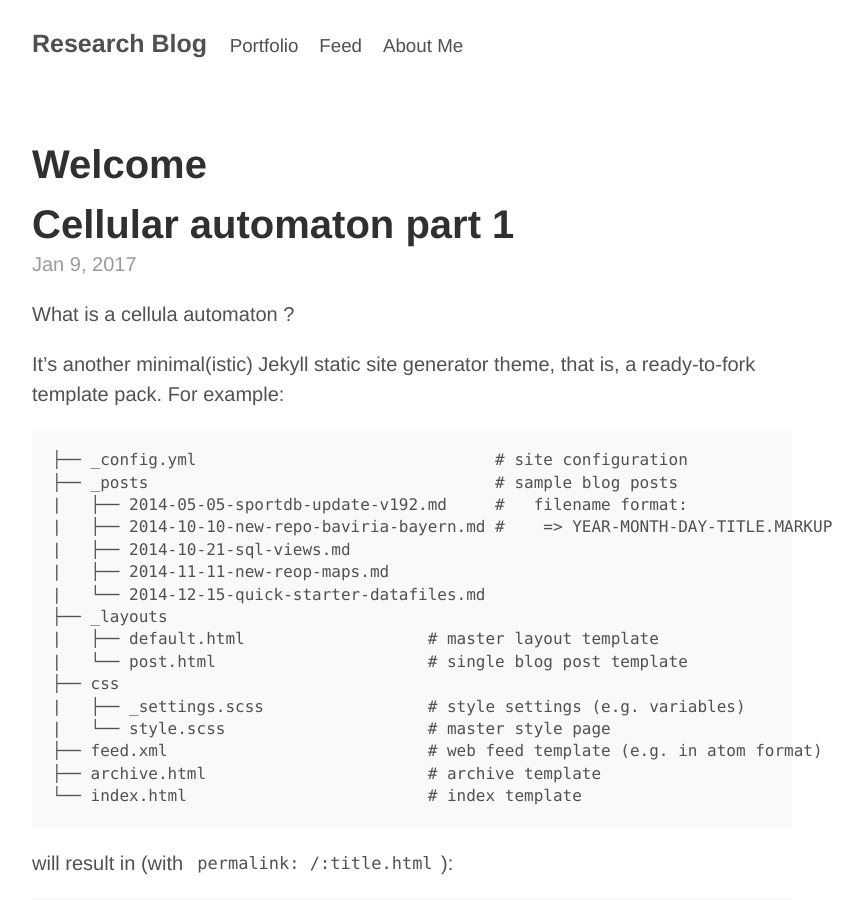
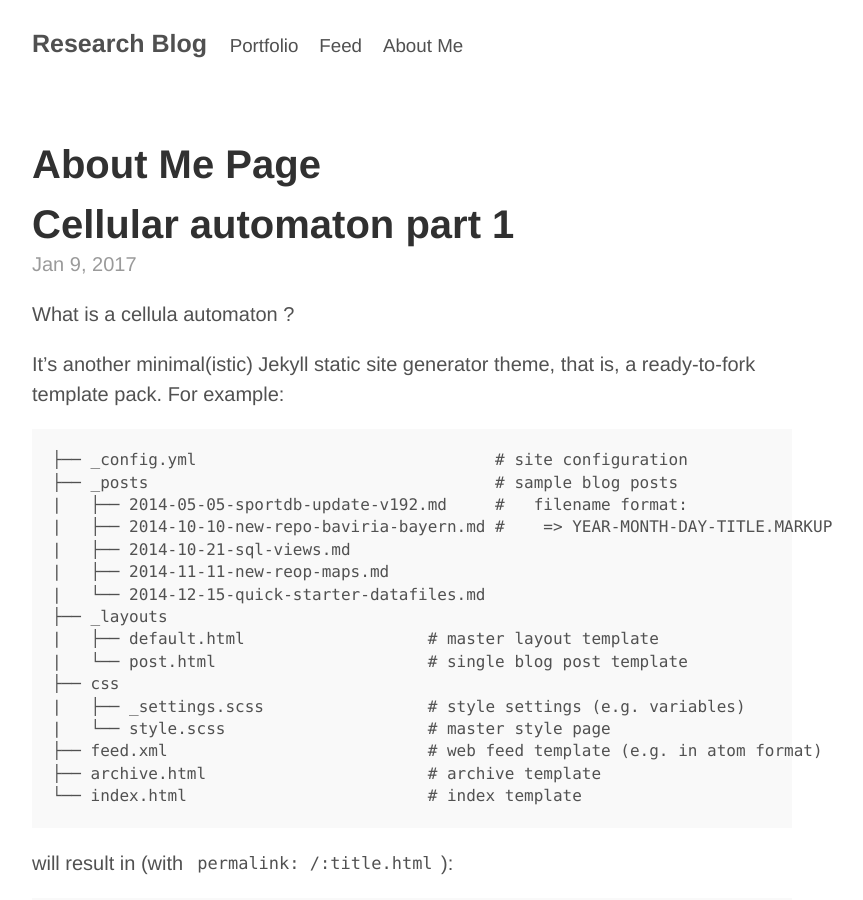
Before and after one commit to Neoanarika/Blog, a Jekyll site: the page built from AboutMe.html, in a window 1280 px wide and 900 px high. Shown: the whole window, without its empty margins (228-1091 px from the left). Built offline with Jekyll 4.4.1, drawn with Linux system fonts in a browser that asks for light colours.

Commit message:
About me test 3

```diff
--- a/AboutMe.html
+++ b/AboutMe.html
@@ -1,8 +1,9 @@
 ---
-layout: post
+layout: default
 title: Welcome
 ---
 
+<h1>About Me Page</h1>
 
 {% for post in site.posts %}
 
```
